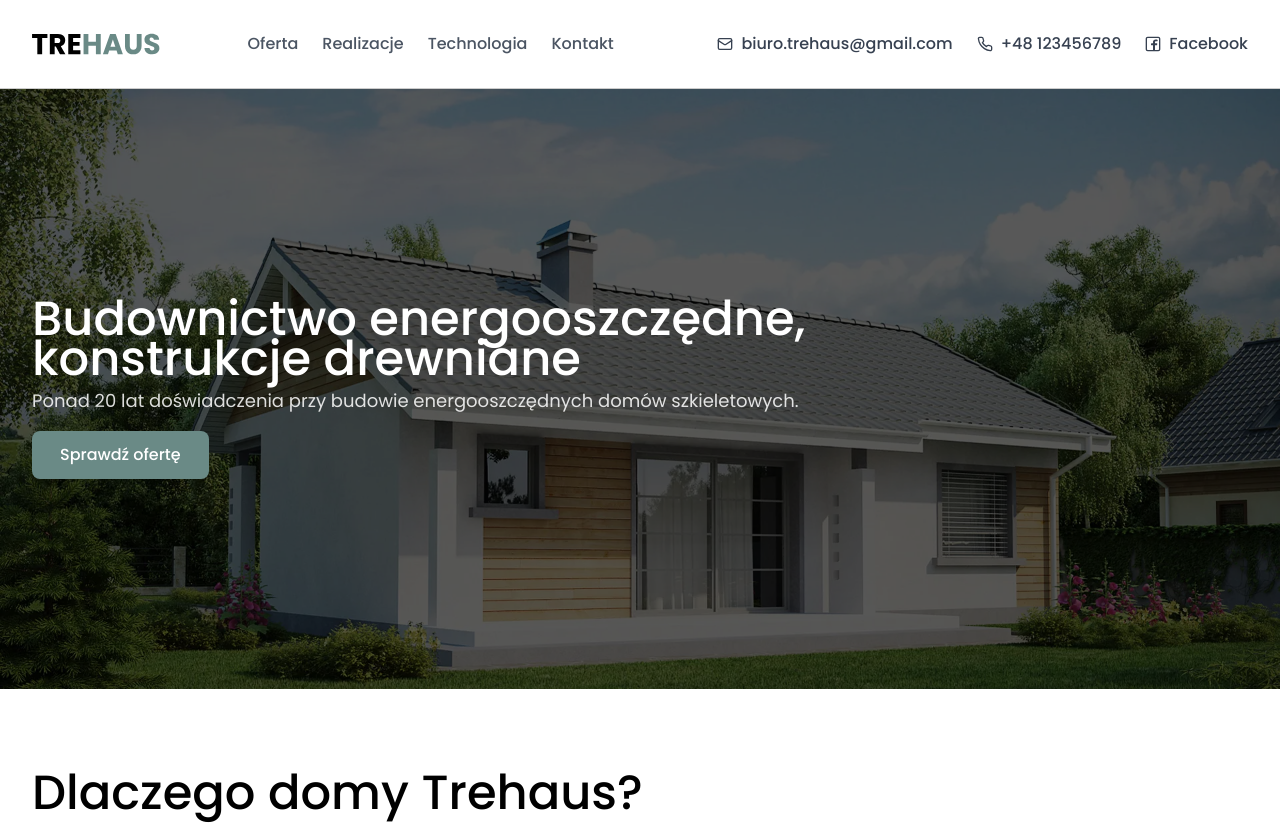
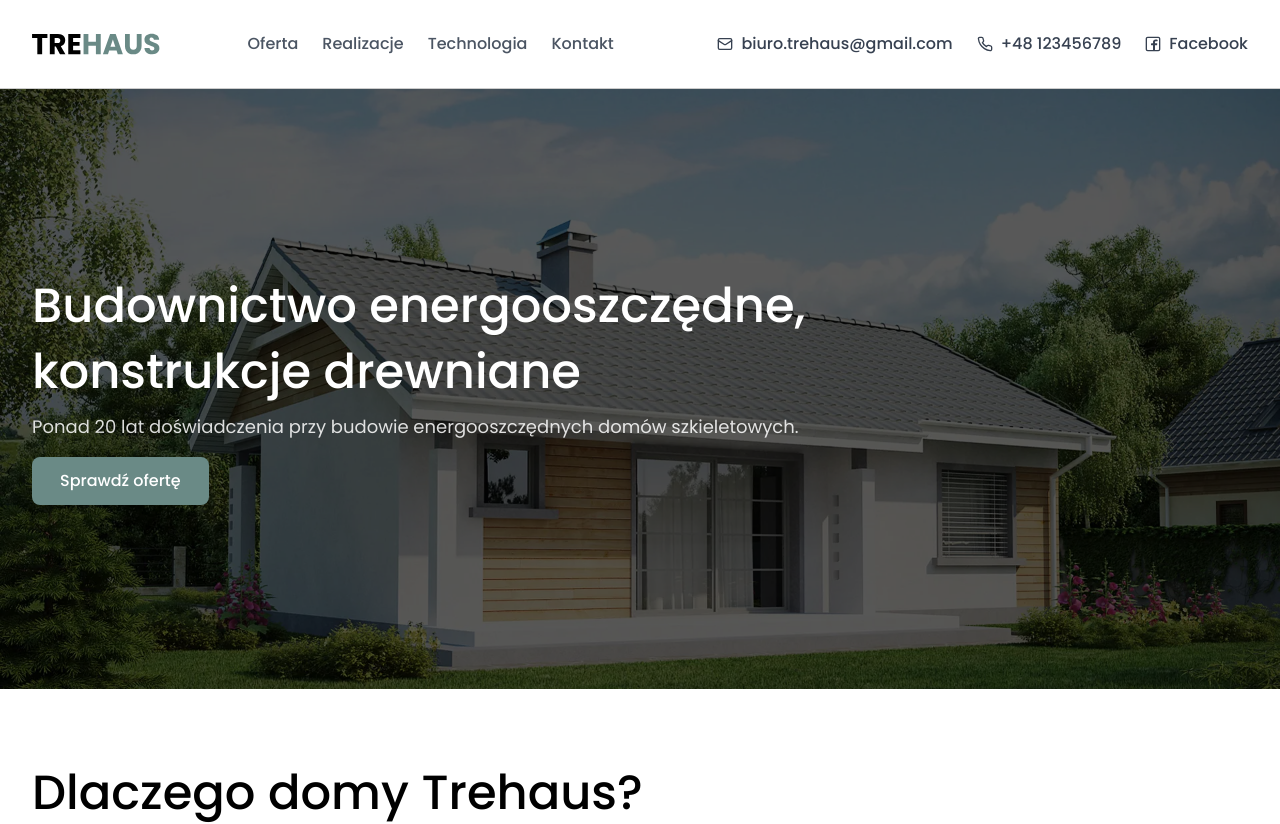
Before and after one commit to MikiLewy/Trehaus, a Next.js app: page / in a window 1280 px wide. Shown: the top 824 px of the page. Built offline with nearby package versions, Linux system fonts and the light colour scheme.

Commit message:
fix: changed leading for h1 and h2

```diff
--- a/components/atoms/typography/typography.tsx
+++ b/components/atoms/typography/typography.tsx
@@ -6,9 +6,9 @@ type TypographyTag = 'h1' | 'h2' | 'h3' | 'h4' | 'h5' | 'h6' | 'p1' | 'p2';
 const getVariantClassName = (variant: TypographyTag) => {
   switch (variant) {
     case 'h1':
-      return 'text-3xl lg:text-5xl  font-medium lg:leading-10';
+      return 'text-3xl lg:text-5xl  font-medium lg:leading-snug';
     case 'h2':
-      return 'text-2xl lg:text-3xl xl:text-5xl font-medium lg:leading-10';
+      return 'text-2xl lg:text-3xl xl:text-5xl font-medium lg:leading-snug';
     case 'h3':
       return 'text-xl lg:text-2xl xl:text-4xl font-medium lg:leading-10';
     case 'h4':
```
